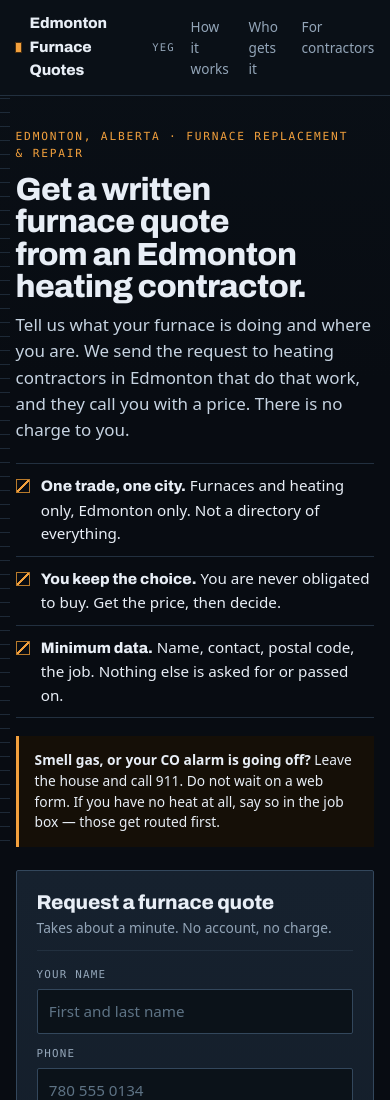
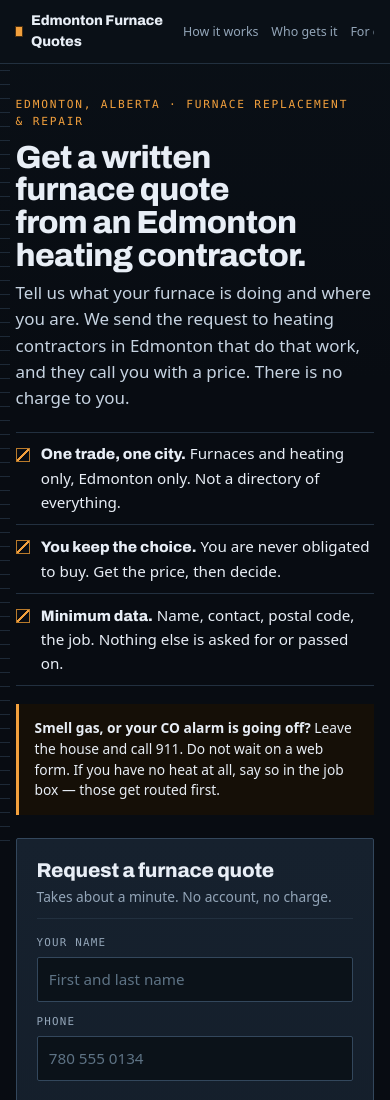
Before and after one commit to maxhemmerich/edmonton-furnace-quotes, a plain HTML site: page index.html in a window 390 px wide. Shown: the top 1100 px of the page. Drawn offline with Linux system fonts and the light colour scheme.

Commit message:
day 1: mobile nav, cache-safe consent styling

```diff
--- a/assets/styles.css
+++ b/assets/styles.css
@@ -109,7 +109,15 @@ p:last-child{ margin-bottom:0; }
 }
 .brand small{ font-family:var(--mono); font-weight:400; font-size:.66rem; letter-spacing:.1em;
   color:var(--muted); text-transform:uppercase; }
-.top nav{ display:flex; gap:1.1rem; font-size:.85rem; }
+.top nav{ display:flex; gap:1.1rem; font-size:.85rem; white-space:nowrap; overflow-x:auto; scrollbar-width:none; }
+.top nav::-webkit-scrollbar{ display:none; }
+.top nav a{ flex:0 0 auto; }
+@media (max-width:700px){
+  .top .wrap{ padding:.6rem 0; }
+  .brand{ font-size:.88rem; }
+  .brand small{ display:none; }
+  .top nav{ gap:.8rem; font-size:.78rem; }
+}
 .top nav a{ color:var(--muted); }
 .top nav a:hover{ color:var(--text); }
 
```
